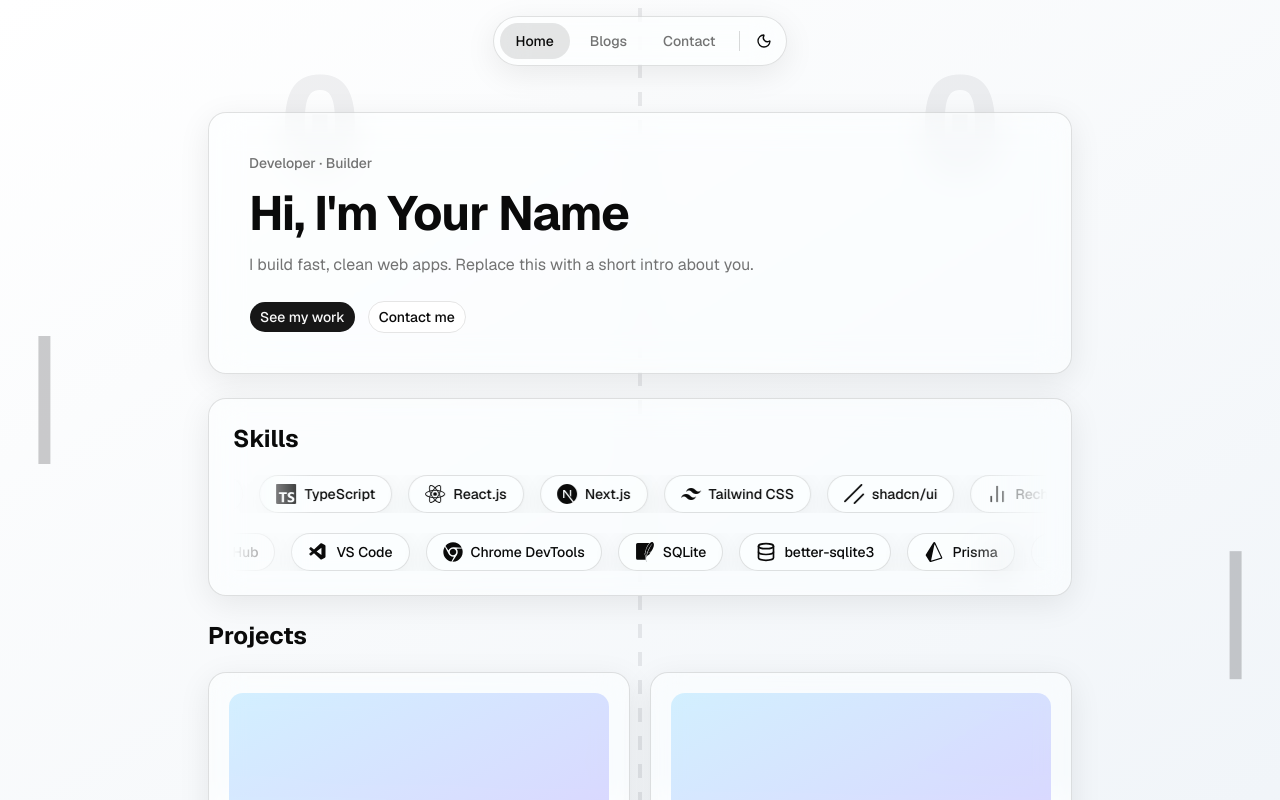
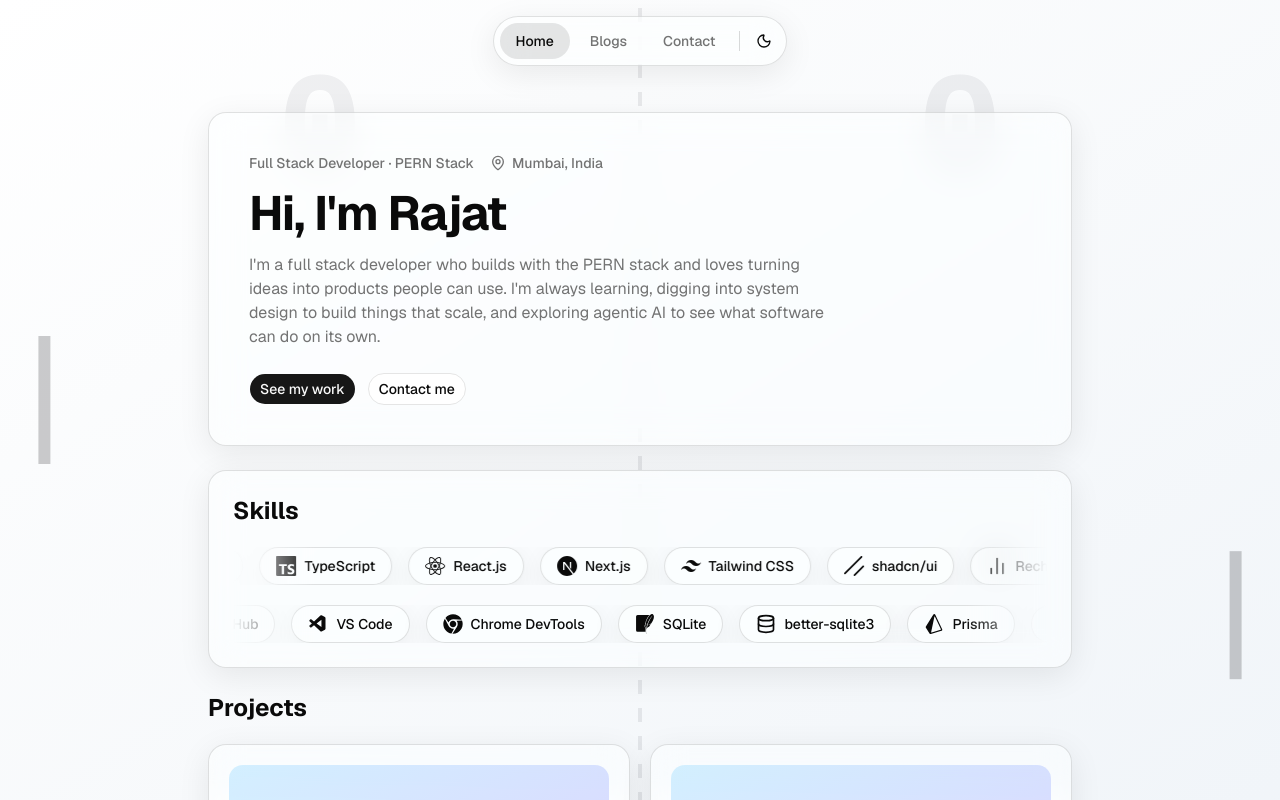
Before and after one commit to Rajat-web-server/Rajat_Portfolio, a Next.js app: page / in a window 1280 px wide. Shown: the top 800 px of the page. Built offline with nearby package versions, Linux system fonts and the light colour scheme.

Commit message:
add hero section

```diff
--- a/src/components/background/background-switcher.tsx
+++ b/src/components/background/background-switcher.tsx
@@ -13,9 +13,9 @@ export function BackgroundSwitcher() {
     <>
       {/* base color, visible instantly while the theme resolves */}
       <div
-        aria-hidden
-        className="fixed inset-0 -z-20 bg-gradient-to-br from-white via-slate-50 to-slate-100 dark:from-zinc-950 dark:via-zinc-900 dark:to-indigo-950"
-      />
+  aria-hidden
+  className="fixed inset-0 -z-20 bg-gradient-to-br from-white via-slate-50 to-slate-100 dark:bg-none dark:bg-[#08090b]"
+/>
       {mounted &&
         (resolvedTheme === "dark" ? <DarkBackground /> : <PongBackground />)}
     </>
--- a/src/components/pet/pet-cursor.tsx
+++ b/src/components/pet/pet-cursor.tsx
@@ -108,7 +108,7 @@ function Pose({
 }
 function Dog() {
   const ref = useRef<HTMLDivElement>(null);
-  usePointerFollow(ref, { offsetX: -40, offsetY: -48 });
+  usePointerFollow(ref, { offsetX: -40, offsetY: -48, speed:0.03 });
 
   return (
     <div
--- a/src/components/sections/hero.tsx
+++ b/src/components/sections/hero.tsx
@@ -6,6 +6,7 @@ import { GlassCard } from "@/components/glass/glass-card";
 import { buttonVariants } from "@/components/ui/button";
 import { siteConfig } from "@/data/site-config";
 import { cn } from "@/lib/utils";
+import { MapPin } from "lucide-react";
 
 export function Hero() {
   return (
@@ -16,26 +17,24 @@ export function Hero() {
         transition={{ duration: 0.5, ease: "easeOut" }}
       >
        <GlassCard className="space-y-4 p-8 sm:p-10">
-          <p className="text-sm font-medium text-muted-foreground">
-            {siteConfig.tagline}
+  <div className="flex flex-wrap items-center gap-x-4 gap-y-1 text-sm font-medium text-muted-foreground">
+    <p>{siteConfig.tagline}</p>
+    <p className="flex items-center gap-1.5">
+      <MapPin className="size-4" />
+      {siteConfig.location}
     </p>
+  </div>
   <h1 className="text-4xl font-bold tracking-tight sm:text-5xl">
     Hi, I&apos;m {siteConfig.name}
   </h1>
   <p className="max-w-xl text-muted-foreground">{siteConfig.bio}</p>
   <div className="flex gap-3 pt-2">
-            <Link
-              href="#projects"
-              className={cn(buttonVariants(), "rounded-full")}
-            >
+    <Link href="#projects" className={cn(buttonVariants(), "rounded-full")}>
       See my work
     </Link>
     <Link
       href="/contact"
-              className={cn(
-                buttonVariants({ variant: "outline" }),
-                "rounded-full",
-              )}
+      className={cn(buttonVariants({ variant: "outline" }), "rounded-full")}
     >
       Contact me
     </Link>
--- a/src/data/site-config.ts
+++ b/src/data/site-config.ts
@@ -1,7 +1,8 @@
 export const siteConfig = {
-  name: "Your Name",
-  tagline: "Developer · Builder",
-  bio: "I build fast, clean web apps. Replace this with a short intro about you.",
+  name: "Rajat",
+  tagline: "Full Stack Developer · PERN Stack",
+  location: "Mumbai, India",
+  bio: "I'm a full stack developer who builds with the PERN stack and loves turning ideas into products people can use. I'm always learning, digging into system design to build things that scale, and exploring agentic AI to see what software can do on its own.",
   nav: [
     { label: "Home", href: "/" },
     { label: "Blogs", href: "/blogs" },
```
Also changed, not shown: src/components/background/dark-background.tsx (+19 -4 lines). Lines whose indentation alone changed are shown as unchanged.
